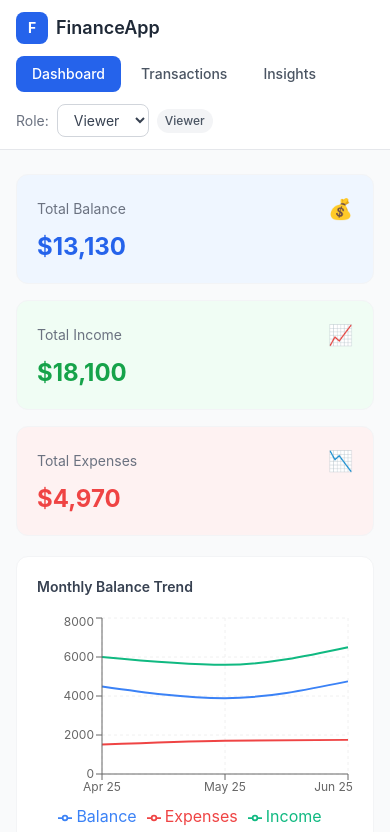
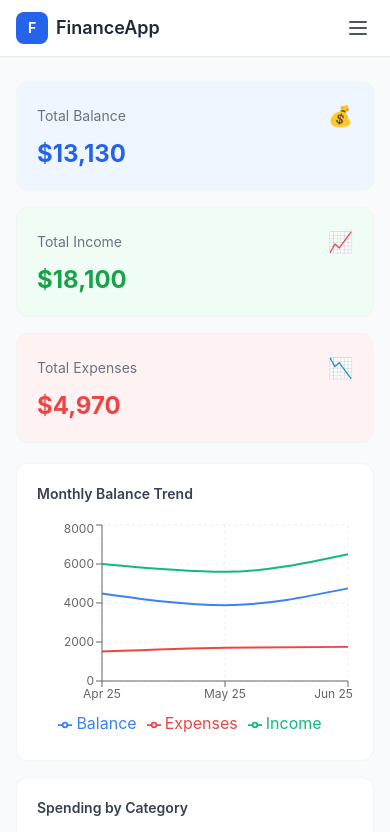
Before and after one commit to rakeshkumar1506/Zorvyn_Assignment, a React (Create React App) app: page / in a window 390 px wide. Shown: the top 832 px of the page. Built offline with nearby package versions, Linux system fonts and the light colour scheme.

Commit message:
feat: add responsive Navbar with hamburger menu for mobile

```diff
--- a/src/components/Navbar.jsx
+++ b/src/components/Navbar.jsx
@@ -1,14 +1,18 @@
-import React from "react";
+import React, { useState } from "react";
 import { useApp } from "../context/AppContext";
 
 function Navbar({ activePage, setActivePage }) {
   const { role, setRole } = useApp();
+  const [menuOpen, setMenuOpen] = useState(false);
 
   const tabs = ["Dashboard", "Transactions", "Insights"];
 
   return (
     <nav className="bg-white border-b border-gray-200 px-4 py-3">
-      <div className="max-w-6xl mx-auto flex flex-col sm:flex-row sm:items-center sm:justify-between gap-3">
+      <div className="max-w-6xl mx-auto">
+
+        {/* Top row: logo + hamburger (mobile) / full nav (desktop) */}
+        <div className="flex items-center justify-between">
 
           {/* Logo */}
           <div className="flex items-center gap-2">
@@ -18,7 +22,8 @@ function Navbar({ activePage, setActivePage }) {
             <span className="text-lg font-semibold text-gray-800">FinanceApp</span>
           </div>
 
-        {/* Tabs */}
+          {/* Desktop: tabs + role */}
+          <div className="hidden md:flex items-center gap-6">
             <div className="flex gap-1">
               {tabs.map((tab) => (
                 <button
@@ -35,7 +40,6 @@ function Navbar({ activePage, setActivePage }) {
               ))}
             </div>
 
-        {/* Role Switcher */}
             <div className="flex items-center gap-2">
               <span className="text-sm text-gray-500">Role:</span>
               <select
@@ -46,16 +50,66 @@ function Navbar({ activePage, setActivePage }) {
                 <option value="viewer">Viewer</option>
                 <option value="admin">Admin</option>
               </select>
-          <span
-            className={`text-xs px-2 py-1 rounded-full font-medium ${
-              role === "admin"
-                ? "bg-green-100 text-green-700"
-                : "bg-gray-100 text-gray-600"
-            }`}
-          >
+              <span className={`text-xs px-2 py-1 rounded-full font-medium ${
+                role === "admin" ? "bg-green-100 text-green-700" : "bg-gray-100 text-gray-600"
+              }`}>
                 {role === "admin" ? "Admin" : "Viewer"}
               </span>
             </div>
+          </div>
+
+          {/* Mobile: hamburger button */}
+          <button
+            className="md:hidden text-gray-600 hover:text-gray-800 p-1"
+            onClick={() => setMenuOpen(!menuOpen)}
+          >
+            {menuOpen ? (
+              <svg className="w-6 h-6" fill="none" stroke="currentColor" viewBox="0 0 24 24">
+                <path strokeLinecap="round" strokeLinejoin="round" strokeWidth={2} d="M6 18L18 6M6 6l12 12" />
+              </svg>
+            ) : (
+              <svg className="w-6 h-6" fill="none" stroke="currentColor" viewBox="0 0 24 24">
+                <path strokeLinecap="round" strokeLinejoin="round" strokeWidth={2} d="M4 6h16M4 12h16M4 18h16" />
+              </svg>
+            )}
+          </button>
+        </div>
+
+        {/* Mobile dropdown menu */}
+        {menuOpen && (
+          <div className="md:hidden mt-3 flex flex-col gap-2 pb-2">
+            {tabs.map((tab) => (
+              <button
+                key={tab}
+                onClick={() => { setActivePage(tab); setMenuOpen(false); }}
+                className={`w-full text-left px-4 py-2 rounded-lg text-sm font-medium transition-colors ${
+                  activePage === tab
+                    ? "bg-blue-600 text-white"
+                    : "text-gray-600 hover:bg-gray-100"
+                }`}
+              >
+                {tab}
+              </button>
+            ))}
+
+            <div className="flex items-center gap-2 px-1 pt-1 border-t border-gray-100 mt-1">
+              <span className="text-sm text-gray-500">Role:</span>
+              <select
+                value={role}
+                onChange={(e) => setRole(e.target.value)}
+                className="text-sm border border-gray-300 rounded-lg px-3 py-1.5 bg-white text-gray-700 focus:outline-none focus:ring-2 focus:ring-blue-500"
+              >
+                <option value="viewer">Viewer</option>
+                <option value="admin">Admin</option>
+              </select>
+              <span className={`text-xs px-2 py-1 rounded-full font-medium ${
+                role === "admin" ? "bg-green-100 text-green-700" : "bg-gray-100 text-gray-600"
+              }`}>
+                {role === "admin" ? "Admin" : "Viewer"}
+              </span>
+            </div>
+          </div>
+        )}
 
       </div>
     </nav>
```
Lines whose indentation alone changed are shown as unchanged.
